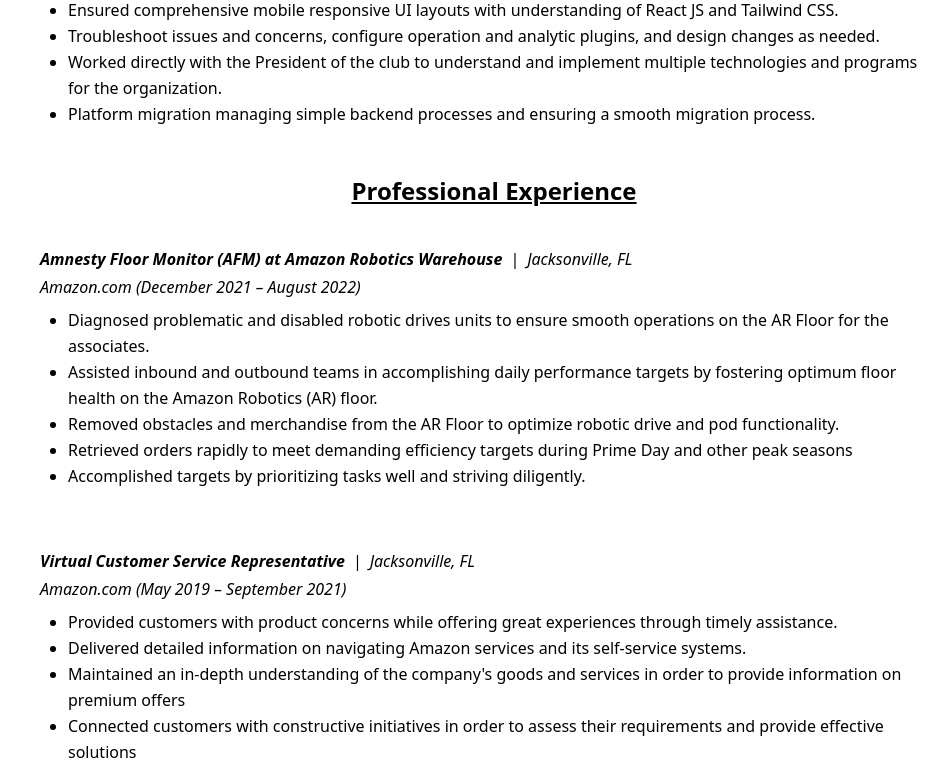
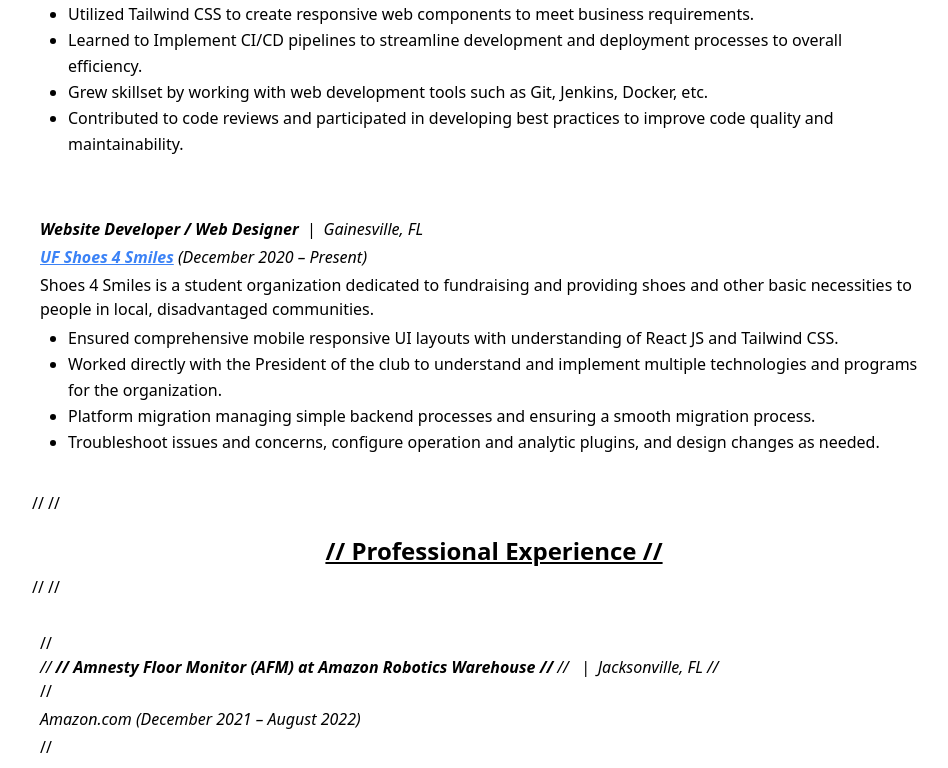
Before and after one commit to mkeloo/Resume, a React (Create React App) app: page / in a window 1280 px wide. Shown: the part 1165-1933 px from the top of the page, without its empty margins (146-1094 px from the left). Built offline with nearby package versions, Linux system fonts and the light colour scheme; the HTML template or start-up script is replaced by a standard one.

Commit message:
Update Resume.jsx

```diff
--- a/src/components/Resume.jsx
+++ b/src/components/Resume.jsx
@@ -217,9 +217,36 @@
 
       {/*  */}
       <h5 className="text-center underline text-2xl font-bold py-2 mt-3">
-        Personal Experience
+        Work Experience
       </h5>
 
+      {/* Experience */}
+      <div className="py-6 m-2">
+        <p className="italic">
+          <span className="font-bold">
+            Web Development Intern
+          </span>
+          <span className="px-2">|</span>Remote
+        </p>
+        <p className="py-1 italic">Kera (May 2019 – September 2021)</p>
+        <ul className="list-disc list-outside px-7 py-1 leading-relaxed">
+          <li>
+           Assisted the lead developer in designing, developing, and maintaining the company's website, utilizing Next JS framework, TypeScript and Firebase for authentication and storage solutions.
+          </li>
+          <li>
+           Utilized Tailwind CSS to create responsive web components to meet business requirements.
+          </li>
+          <li>
+           Learned to Implement CI/CD pipelines to streamline development and deployment processes to overall efficiency.
+          </li>
+          <li>
+            Grew skillset by working with web development tools such as Git, Jenkins, Docker, etc.
+          </li>
+           <li>
+           Contributed to code reviews and participated in developing best practices to improve code quality and maintainability.
+          </li>
+        </ul>
+      </div>
       {/* Experience */}
       <div className="py-6 m-2">
         <p className="italic">
@@ -249,10 +276,6 @@
             understanding of React JS and Tailwind CSS.
           </li>
           <li>
-            Troubleshoot issues and concerns, configure operation and analytic
-            plugins, and design changes as needed.
-          </li>
-          <li>
             Worked directly with the President of the club to understand and
             implement multiple technologies and programs for the organization.
           </li>
@@ -260,74 +283,78 @@
             Platform migration managing simple backend processes and ensuring a
             smooth migration process.
           </li>
+            <li>
+            Troubleshoot issues and concerns, configure operation and analytic
+            plugins, and design changes as needed.
+          </li>
         </ul>
       </div>
 
-      {/*  */}
-      <h5 className="text-center underline text-2xl font-bold py-2 mt-3">
-        Professional Experience
-      </h5>
-      {/* Experience */}
-      <div className="py-6 m-2">
-        <p className="italic">
-          <span className="font-bold">
-            Amnesty Floor Monitor (AFM) at Amazon Robotics Warehouse
-          </span>
-          <span className="px-2">|</span>Jacksonville, FL
-        </p>
-        <p className="py-1 italic">Amazon.com (December 2021 – August 2022)</p>
-        <ul className="list-disc list-outside px-7 py-1 leading-relaxed">
-          <li>
-            Diagnosed problematic and disabled robotic drives units to ensure
-            smooth operations on the AR Floor for the associates.
-          </li>
-          <li>
-            Assisted inbound and outbound teams in accomplishing daily
-            performance targets by fostering optimum floor health on the Amazon
-            Robotics (AR) floor.
-          </li>
-          <li>
-            Removed obstacles and merchandise from the AR Floor to optimize
-            robotic drive and pod functionality.
-          </li>
-          <li>
-            Retrieved orders rapidly to meet demanding efficiency targets during
-            Prime Day and other peak seasons
-          </li>
-          <li>
-            Accomplished targets by prioritizing tasks well and striving
-            diligently.
-          </li>
-        </ul>
-      </div>
-      {/* Experience */}
-      <div className="py-6 m-2">
-        <p className="italic">
-          <span className="font-bold">
-            Virtual Customer Service Representative
-          </span>
-          <span className="px-2">|</span>Jacksonville, FL
-        </p>
-        <p className="py-1 italic">Amazon.com (May 2019 – September 2021)</p>
-        <ul className="list-disc list-outside px-7 py-1 leading-relaxed">
-          <li>
-            Provided customers with product concerns while offering great
-            experiences through timely assistance.
-          </li>
-          <li>
-            Delivered detailed information on navigating Amazon services and its
-            self-service systems.
-          </li>
-          <li>
-            Maintained an in-depth understanding of the company's goods and
-            services in order to provide information on premium offers
-          </li>
-          <li>
-            Connected customers with constructive initiatives in order to assess
-            their requirements and provide effective solutions
-          </li>
-        </ul>
-      </div>
+//       {/*  */}
+//       <h5 className="text-center underline text-2xl font-bold py-2 mt-3">
+//         Professional Experience
+//       </h5>
+//       {/* Experience */}
+//       <div className="py-6 m-2">
+//         <p className="italic">
+//           <span className="font-bold">
+//             Amnesty Floor Monitor (AFM) at Amazon Robotics Warehouse
+//           </span>
+//           <span className="px-2">|</span>Jacksonville, FL
+//         </p>
+//         <p className="py-1 italic">Amazon.com (December 2021 – August 2022)</p>
+//         <ul className="list-disc list-outside px-7 py-1 leading-relaxed">
+//           <li>
+//             Diagnosed problematic and disabled robotic drives units to ensure
+//             smooth operations on the AR Floor for the associates.
+//           </li>
+//           <li>
+//             Assisted inbound and outbound teams in accomplishing daily
+//             performance targets by fostering optimum floor health on the Amazon
+//             Robotics (AR) floor.
+//           </li>
+//           <li>
+//             Removed obstacles and merchandise from the AR Floor to optimize
+//             robotic drive and pod functionality.
+//           </li>
+//           <li>
+//             Retrieved orders rapidly to meet demanding efficiency targets during
+//             Prime Day and other peak seasons
+//           </li>
+//           <li>
+//             Accomplished targets by prioritizing tasks well and striving
+//             diligently.
+//           </li>
+//         </ul>
+//       </div>
+//       {/* Experience */}
+//       <div className="py-6 m-2">
+//         <p className="italic">
+//           <span className="font-bold">
+//             Virtual Customer Service Representative
+//           </span>
+//           <span className="px-2">|</span>Jacksonville, FL
+//         </p>
+//         <p className="py-1 italic">Amazon.com (May 2019 – September 2021)</p>
+//         <ul className="list-disc list-outside px-7 py-1 leading-relaxed">
+//           <li>
+//             Provided customers with product concerns while offering great
+//             experiences through timely assistance.
+//           </li>
+//           <li>
+//             Delivered detailed information on navigating Amazon services and its
+//             self-service systems.
+//           </li>
+//           <li>
+//             Maintained an in-depth understanding of the company's goods and
+//             services in order to provide information on premium offers
+//           </li>
+//           <li>
+//             Connected customers with constructive initiatives in order to assess
+//             their requirements and provide effective solutions
+//           </li>
+//         </ul>
+//       </div>
       <div className="flex justify-center p-6 mb-5">
         <button className="border-2 rounded-xl border-black p-4 text-black font-bold hover:scale-110 hover:bg-black hover:text-white duration-300">
           <a href={ResumeDoc} download="Moksh_Keloo_Resume.pdf">
```
